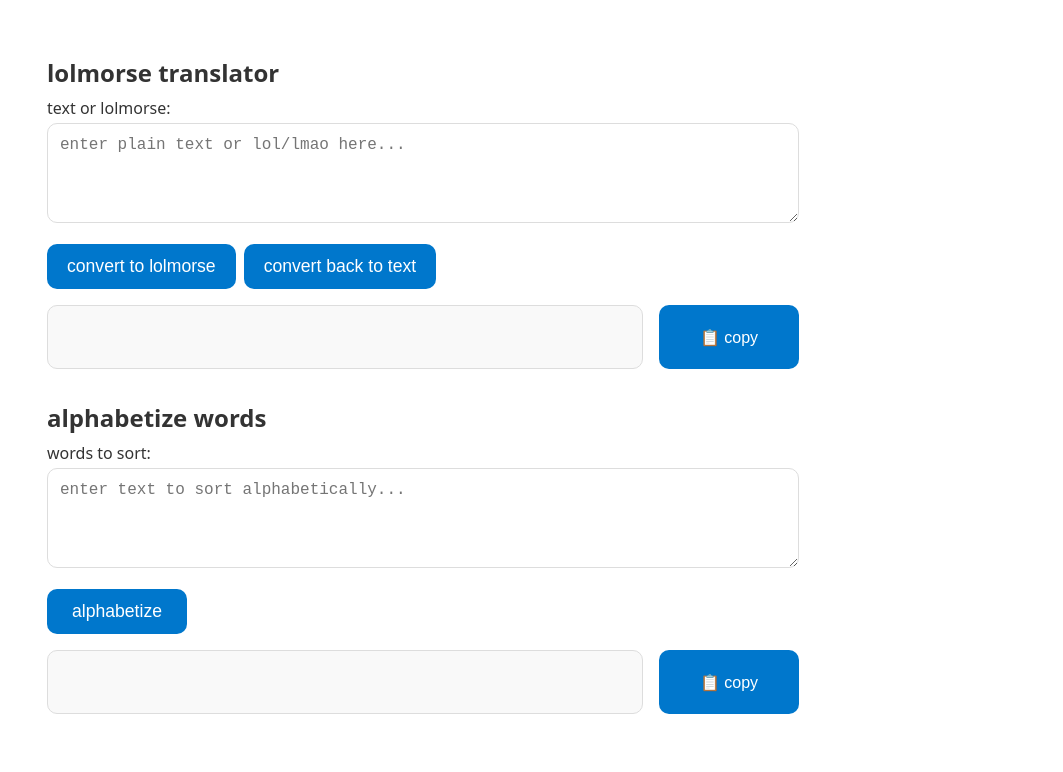
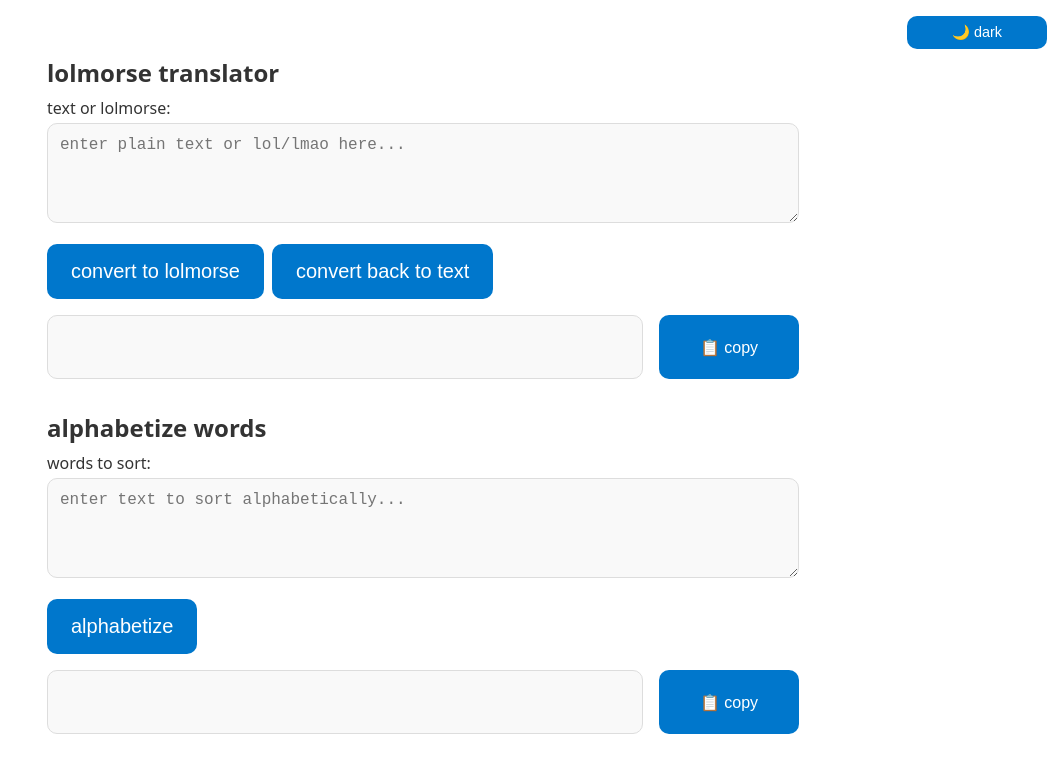
Before and after one commit to premgane/morse-lol, a plain HTML site: page index.html in a window 1280 px wide. Shown: the whole page, without its empty margins (217-1280 px from the left). Drawn offline with Linux system fonts and the light colour scheme.

Commit message:
Auto-detect light vs dark theme from system prefs. Make buttons bigger

```diff
--- a/index.html
+++ b/index.html
@@ -1,5 +1,5 @@
 <!DOCTYPE html>
-<html lang="en">
+<html lang="en" data-theme="dark">
 <head>
   <meta charset="UTF-8" />
   <meta name="viewport" content="width=device-width, initial-scale=1.0"/>
@@ -7,9 +7,26 @@
   <style>
     :root {
       --primary: #0077cc;
-      --light-gray: #f9f9f9;
+      --radius: 10px;
+
+      /* default: light mode */
+      --bg: white;
+      --fg: #333;
+      --box-bg: #f9f9f9;
       --border: #ddd;
-      --radius: 10px;
+      --button-fg: white;
+      --button-bg: var(--primary);
+      --button-hover: #005fa3;
+    }
+
+    html[data-theme="dark"] {
+      --bg: #121212;
+      --fg: #f0f0f0;
+      --box-bg: #1e1e1e;
+      --border: #444;
+      --button-fg: white;
+      --button-bg: #228be6;
+      --button-hover: #1c7ed6;
     }
 
     * {
@@ -20,10 +37,11 @@
       font-family: system-ui, sans-serif;
       margin: 0;
       padding: 1.5rem;
-      background: white;
-      color: #333;
+      background: var(--bg);
+      color: var(--fg);
       max-width: 800px;
       margin-inline: auto;
+      transition: background 0.2s ease, color 0.2s ease;
     }
 
     h1, h2 {
@@ -32,11 +50,26 @@
       margin-bottom: 0.5rem;
     }
 
+    .theme-toggle {
+      position: absolute;
+      top: 1rem;
+      right: 1rem;
+      background: var(--button-bg);
+      color: var(--button-fg);
+      border: none;
+      border-radius: var(--radius);
+      padding: 0.5rem 1rem;
+      cursor: pointer;
+      font-size: 0.9rem;
+    }
+
     textarea {
       width: 100%;
       height: 100px;
       font-size: 1rem;
       padding: 0.75rem;
+      background: var(--box-bg);
+      color: var(--fg);
       border: 1px solid var(--border);
       border-radius: var(--radius);
       margin-top: 0.25rem;
@@ -51,9 +84,14 @@
       margin-bottom: 1rem;
     }
 
+    .button-row > button {
+      font-size: 1.25rem;
+      padding: 1rem 1.5rem;
+    }
+
     button {
-      background-color: var(--primary);
-      color: white;
+      background-color: var(--button-bg);
+      color: var(--button-fg);
       border: none;
       border-radius: var(--radius);
       padding: 0.75rem 1.25rem;
@@ -61,10 +99,11 @@
       cursor: pointer;
       flex-shrink: 0;
       min-width: 140px;
+      transition: background 0.2s ease;
     }
 
     button:hover {
-      background-color: #005fa3;
+      background-color: var(--button-hover);
     }
 
     .output-container {
@@ -75,7 +114,7 @@
     }
 
     .output-box {
-      background: var(--light-gray);
+      background: var(--box-bg);
       border: 1px solid var(--border);
       border-radius: var(--radius);
       padding: 1.5rem 1rem 1rem;
@@ -85,8 +124,8 @@
     }
 
     .copy-button {
-      background: var(--primary);
-      color: white;
+      background: var(--button-bg);
+      color: var(--button-fg);
       border: none;
       border-radius: var(--radius);
       font-size: 1rem;
@@ -97,7 +136,7 @@
     }
 
     .copy-button:hover {
-      background-color: #005fa3;
+      background: var(--button-hover);
     }
 
     @media (min-width: 601px) {
@@ -126,6 +165,8 @@
   </style>
 </head>
 <body>
+  <button class="theme-toggle" onclick="toggleTheme()">☀️ light</button>
+
   <h1>lolmorse translator</h1>
 
   <label for="input">text or lolmorse:</label>
@@ -229,6 +270,26 @@
         button.disabled = false;
       });
     }
+
+    function toggleTheme() {
+      const html = document.documentElement;
+      const isDark = html.getAttribute("data-theme") === "dark";
+      html.setAttribute("data-theme", isDark ? "light" : "dark");
+
+      const toggleBtn = document.querySelector('.theme-toggle');
+      toggleBtn.textContent = isDark ? '🌙 dark' : '☀️ light';
+    }
+
+    // Detect and apply system preference on load
+    window.addEventListener('DOMContentLoaded', () => {
+      const prefersDark = window.matchMedia('(prefers-color-scheme: dark)').matches;
+      const html = document.documentElement;
+      html.setAttribute('data-theme', prefersDark ? 'dark' : 'light');
+
+      const toggleBtn = document.querySelector('.theme-toggle');
+      toggleBtn.textContent = prefersDark ? '☀️ light' : '🌙 dark';
+    });
+
   </script>
 </body>
 </html>
```
